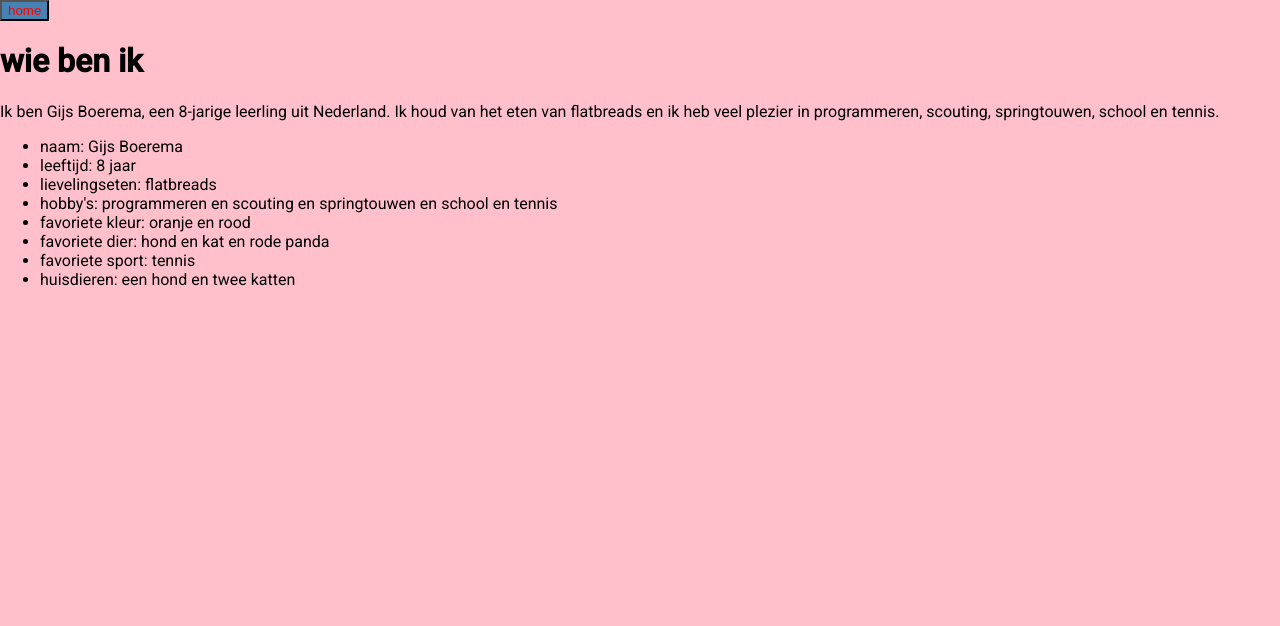
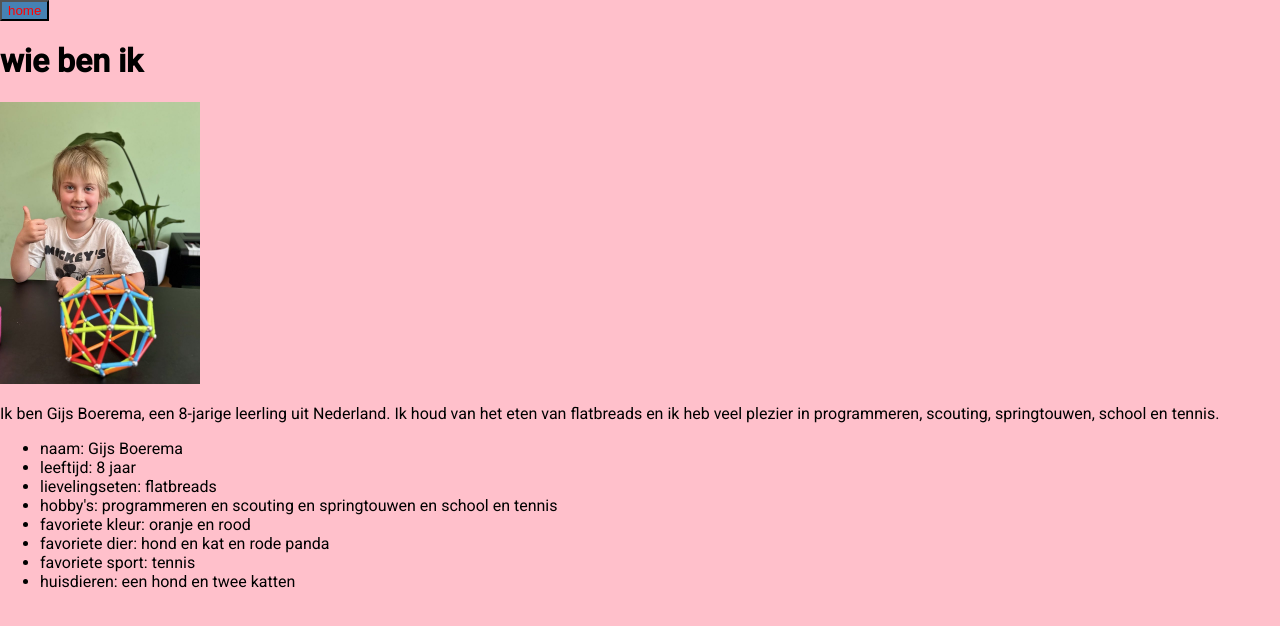
Before and after one commit to KingGizza/gijsbakery, an Angular app: page /wiebenik in a window 1280 px wide. Shown: the top 626 px of the page. Built offline with nearby package versions, Linux system fonts and the light colour scheme.

Commit message:
fix: correct image placement in wiebenik.html for better visibility

```diff
--- a/src/pages/wiebenik/wiebenik.html
+++ b/src/pages/wiebenik/wiebenik.html
@@ -2,6 +2,7 @@
   <button style="background-color: steelblue; color: red" routerLink="/">home</button>
 </div>
 <h1>wie ben ik</h1>
+<img src="DSC07056.jpg" alt="foto van Gijs" style="width:200px" />
 <p>Ik ben Gijs Boerema, een 8-jarige leerling uit Nederland. Ik houd van het eten van flatbreads
    en ik heb veel plezier in programmeren, scouting, springtouwen, school en tennis.</p>
 <ul>
```
